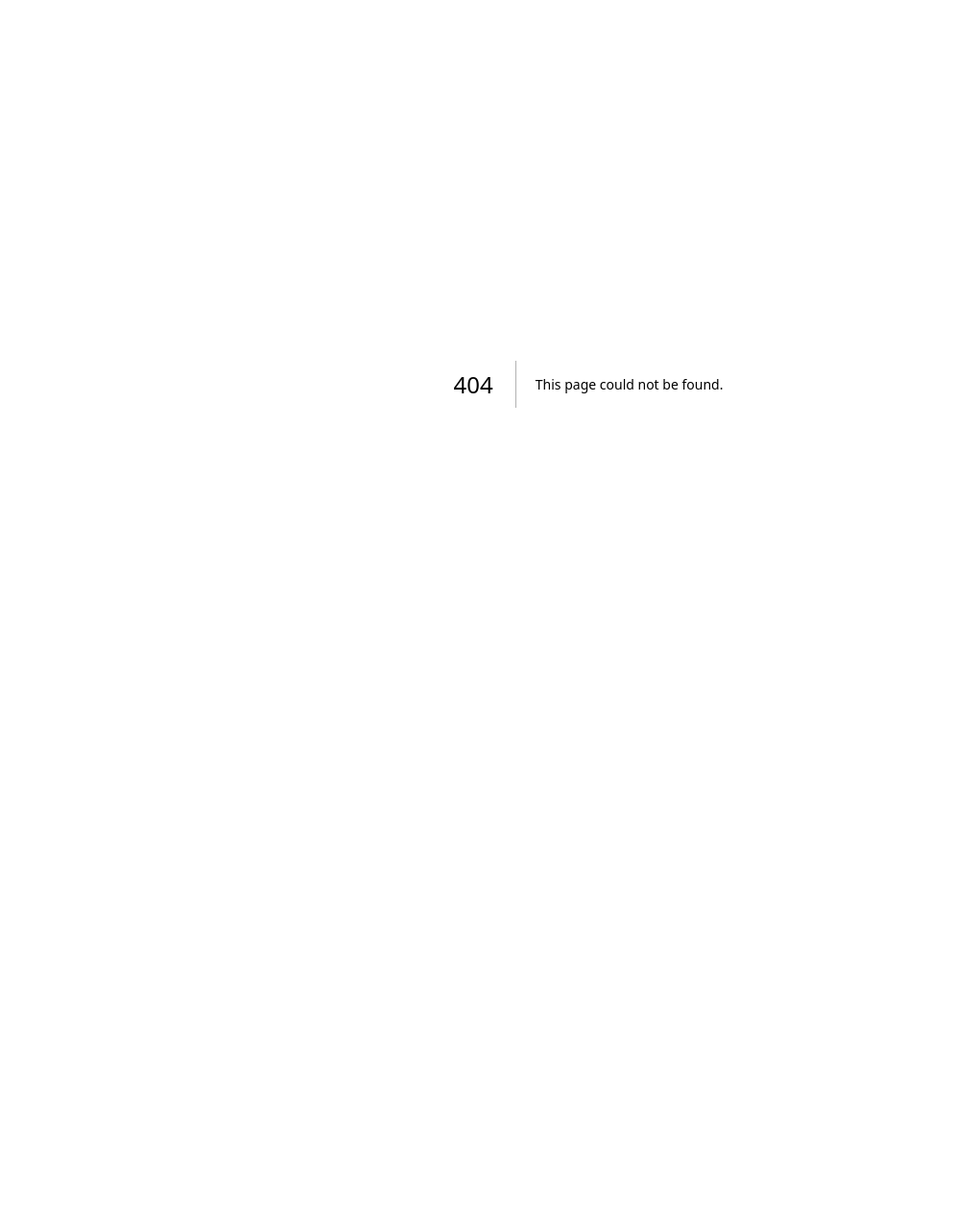
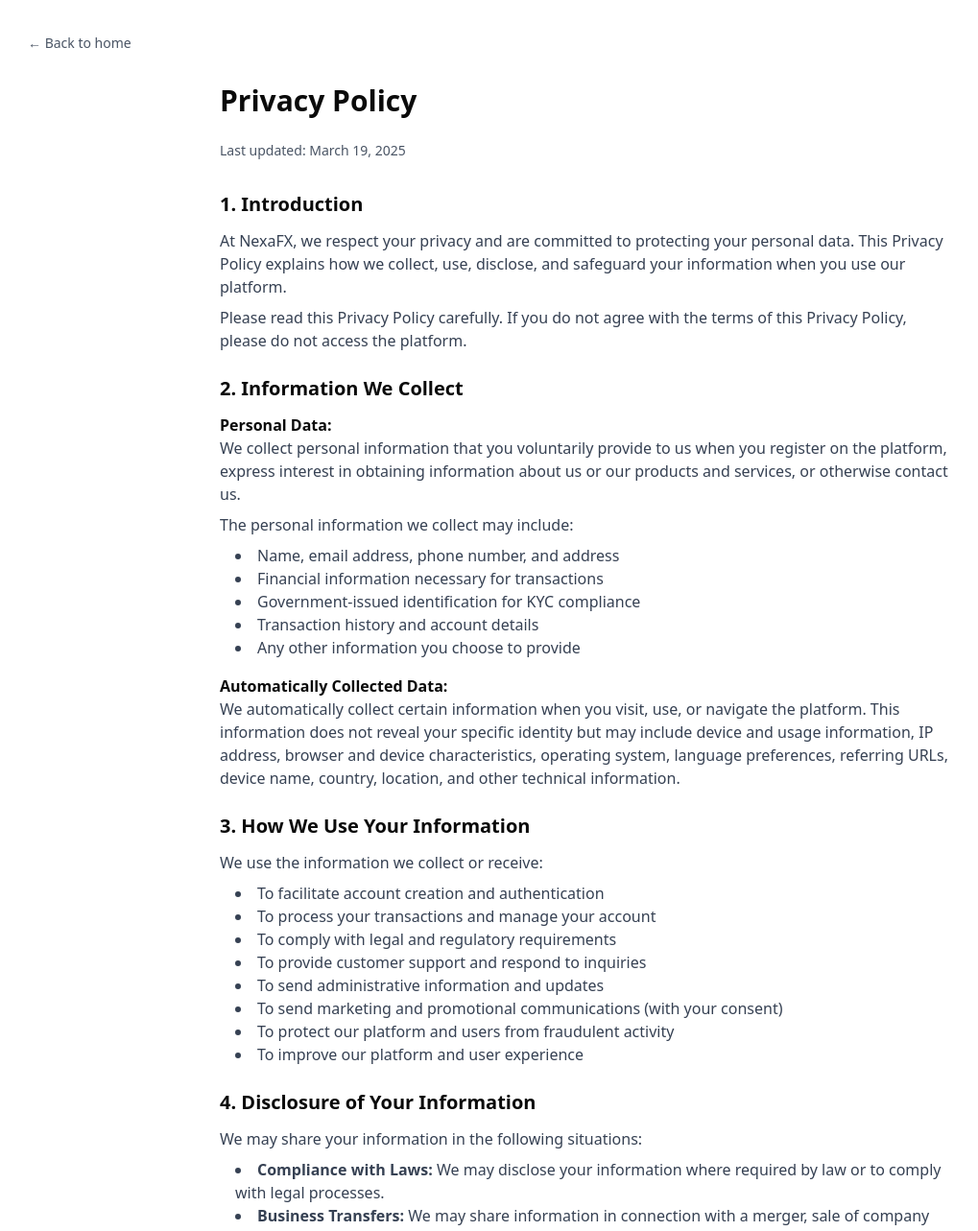
Before and after one commit to Nexacore-Org/NexaFx-web, a Next.js app: page /privacy-policy in a window 1280 px wide. Before the commit this address had no page. Shown: the top 1283 px of the page at 96% size, without its empty margins (27-1046 px from the left). Before the commit the page ends 800 px from the top, so only its background shows below. Built offline with nearby package versions, Linux system fonts and the light colour scheme.

Commit message:
feat: create privacy policy page

```diff
--- /dev/null
+++ b/app/privacy-policy/page.tsx
@@ -0,0 +1,220 @@
+import Link from 'next/link';
+
+export default function PrivacyPolicy() {
+  return (
+    <div className='px-14 py-8'>
+      <Link
+        href='/'
+        className='text-gray-600 hover:text-gray-800 mb-8 inline-block text-sm'
+      >
+        ← Back to home
+      </Link>
+
+      <div className='max-w-3xl mx-auto '>
+        <h1 className='text-3xl font-bold mb-6'>Privacy Policy</h1>
+        <p className='text-sm text-gray-600 mb-8'>
+          Last updated: March 19, 2025
+        </p>
+
+        <section className='space-y-6'>
+          <div>
+            <h2 className='text-xl font-bold mb-3'>1. Introduction</h2>
+            <p className='text-gray-700'>
+              At NexaFX, we respect your privacy and are committed to protecting
+              your personal data. This Privacy Policy explains how we collect,
+              use, disclose, and safeguard your information when you use our
+              platform.
+            </p>
+            <p className='text-gray-700 mt-2'>
+              Please read this Privacy Policy carefully. If you do not agree
+              with the terms of this Privacy Policy, please do not access the
+              platform.
+            </p>
+          </div>
+
+          <div>
+            <h2 className='text-xl font-bold mb-3'>
+              2. Information We Collect
+            </h2>
+            <div className='space-y-4'>
+              <div>
+                <h3 className='font-bold'>Personal Data:</h3>
+                <p className='text-gray-700'>
+                  We collect personal information that you voluntarily provide
+                  to us when you register on the platform, express interest in
+                  obtaining information about us or our products and services,
+                  or otherwise contact us.
+                </p>
+                <p className='text-gray-700 mt-2'>
+                  The personal information we collect may include:
+                </p>
+                <ul className='list-disc list-inside ml-4 mt-2 text-gray-700'>
+                  <li>Name, email address, phone number, and address</li>
+                  <li>Financial information necessary for transactions</li>
+                  <li>Government-issued identification for KYC compliance</li>
+                  <li>Transaction history and account details</li>
+                  <li>Any other information you choose to provide</li>
+                </ul>
+              </div>
+
+              <div>
+                <h3 className='font-bold'>Automatically Collected Data:</h3>
+                <p className='text-gray-700'>
+                  We automatically collect certain information when you visit,
+                  use, or navigate the platform. This information does not
+                  reveal your specific identity but may include device and usage
+                  information, IP address, browser and device characteristics,
+                  operating system, language preferences, referring URLs, device
+                  name, country, location, and other technical information.
+                </p>
+              </div>
+            </div>
+          </div>
+
+          <div>
+            <h2 className='text-xl font-bold mb-3'>
+              3. How We Use Your Information
+            </h2>
+            <p className='text-gray-700'>
+              We use the information we collect or receive:
+            </p>
+            <ul className='list-disc list-inside ml-4 mt-2 text-gray-700'>
+              <li>To facilitate account creation and authentication</li>
+              <li>To process your transactions and manage your account</li>
+              <li>To comply with legal and regulatory requirements</li>
+              <li>To provide customer support and respond to inquiries</li>
+              <li>To send administrative information and updates</li>
+              <li>
+                To send marketing and promotional communications (with your
+                consent)
+              </li>
+              <li>
+                To protect our platform and users from fraudulent activity
+              </li>
+              <li>To improve our platform and user experience</li>
+            </ul>
+          </div>
+
+          <div>
+            <h2 className='text-xl font-bold mb-3'>
+              4. Disclosure of Your Information
+            </h2>
+            <p className='text-gray-700'>
+              We may share your information in the following situations:
+            </p>
+            <ul className='list-disc list-inside ml-4 mt-2 text-gray-700'>
+              <li>
+                <span className='font-bold'>Compliance with Laws:</span> We may
+                disclose your information where required by law or to comply
+                with legal processes.
+              </li>
+              <li>
+                <span className='font-bold'>Business Transfers:</span> We may
+                share information in connection with a merger, sale of company
+                assets, financing, or acquisition.
+              </li>
+              <li>
+                <span className='font-bold'>
+                  Third-Party Service Providers:
+                </span>{' '}
+                We may share your information with third-party vendors, service
+                providers, and other partners who help us provide our services.
+              </li>
+              <li>
+                <span className='font-bold'>With Your Consent:</span> We may
+                disclose your information for any other purpose with your
+                consent.
+              </li>
+            </ul>
+          </div>
+
+          <div>
+            <h2 className='text-xl font-bold mb-3'>
+              5. Security of Your Information
+            </h2>
+            <p className='text-gray-700'>
+              We use administrative, technical, and physical security measures
+              to protect your personal information. While we have taken
+              reasonable steps to secure the information you provide to us,
+              please be aware that no security measures are perfect or
+              impenetrable, and we cannot guarantee the security of your
+              information.
+            </p>
+          </div>
+
+          <div>
+            <h2 className='text-xl font-bold mb-3'>6. Data Retention</h2>
+            <p className='text-gray-700'>
+              We will retain your personal information only for as long as is
+              necessary for the purposes set out in this Privacy Policy, or as
+              required to comply with our legal obligations, resolve disputes,
+              and enforce our legal agreements and policies.
+            </p>
+          </div>
+
+          <div>
+            <h2 className='text-xl font-bold mb-3'>7. Your Privacy Rights</h2>
+            <p className='text-gray-700'>
+              Depending on your location, you may have certain rights regarding
+              your personal information, such as:
+            </p>
+            <ul className='list-disc list-inside ml-4 mt-2 text-gray-700'>
+              <li>
+                The right to access the personal information we have about you
+              </li>
+              <li>
+                The right to request correction of inaccurate personal
+                information
+              </li>
+              <li>
+                The right to request deletion of your personal information
+              </li>
+              <li>
+                The right to object to processing of your personal information
+              </li>
+              <li>The right to data portability</li>
+              <li>The right to withdraw consent</li>
+            </ul>
+            <p className='text-gray-700 mt-2'>
+              To exercise these rights, please contact us using the details
+              provided below.
+            </p>
+          </div>
+
+          <div>
+            <h2 className='text-xl font-bold mb-3'>
+              8. Changes to This Privacy Policy
+            </h2>
+            <p className='text-gray-700'>
+              {`We may update our Privacy Policy from time to time. We will notify
+            you of any changes by posting the new Privacy Policy on this page
+            and updating the "Last updated" date. You are advised to review this
+            Privacy Policy periodically for any changes.`}
+            </p>
+          </div>
+
+          <div>
+            <h2 className='text-xl font-bold mb-3'>9. Contact Us</h2>
+            <p className='text-gray-700'>
+              If you have questions or concerns about this Privacy Policy,
+              please contact us at:
+            </p>
+            <p className='mt-2'>
+              <strong>Email:</strong>{' '}
+              <a
+                href='mailto:privacy@nexafx.com'
+                className='text-blue-600 hover:text-blue-800'
+              >
+                privacy@nexafx.com
+              </a>
+            </p>
+            <p className='mt-1'>
+              <strong>Address:</strong> NexaFX Headquarters, 123 Financial
+              District, Lagos, Nigeria
+            </p>
+          </div>
+        </section>
+      </div>
+    </div>
+  );
+}
```
Also changed, not shown: 1 other file (tests, documents, lock files or other folders).
